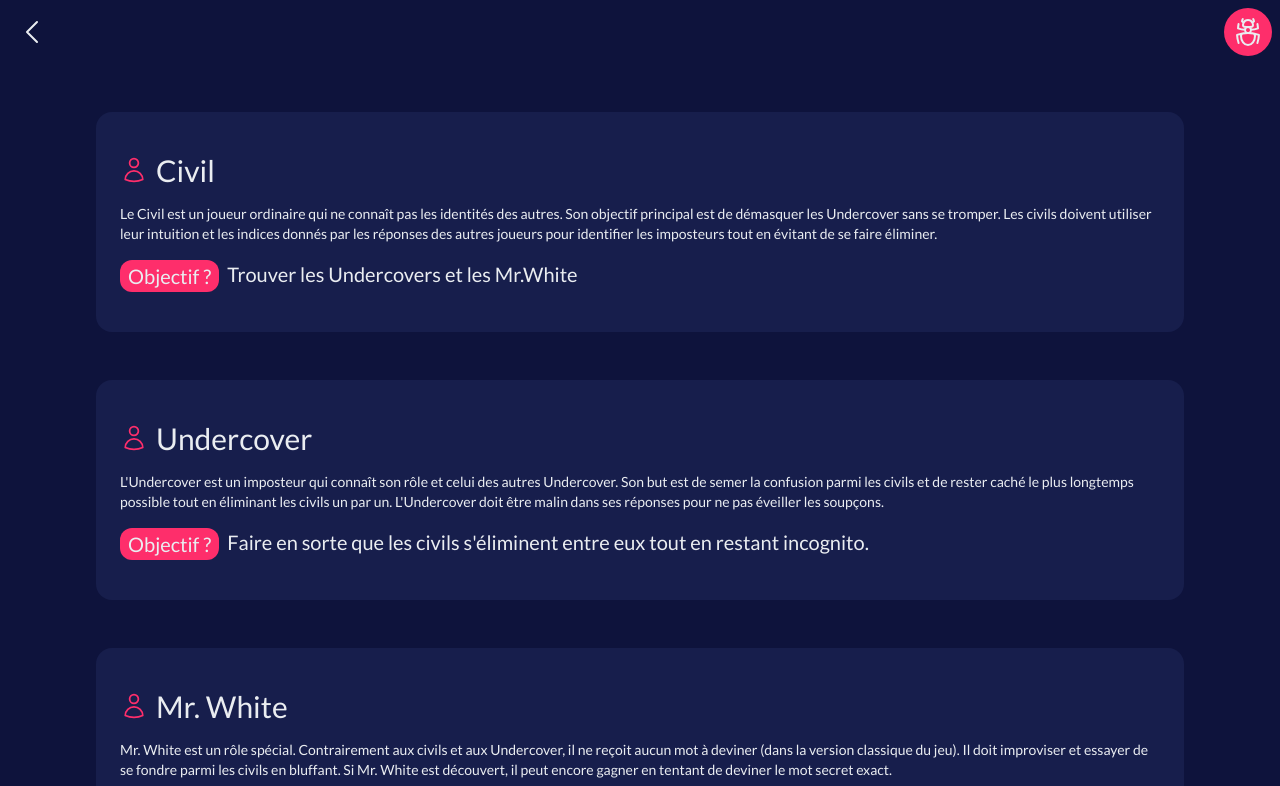
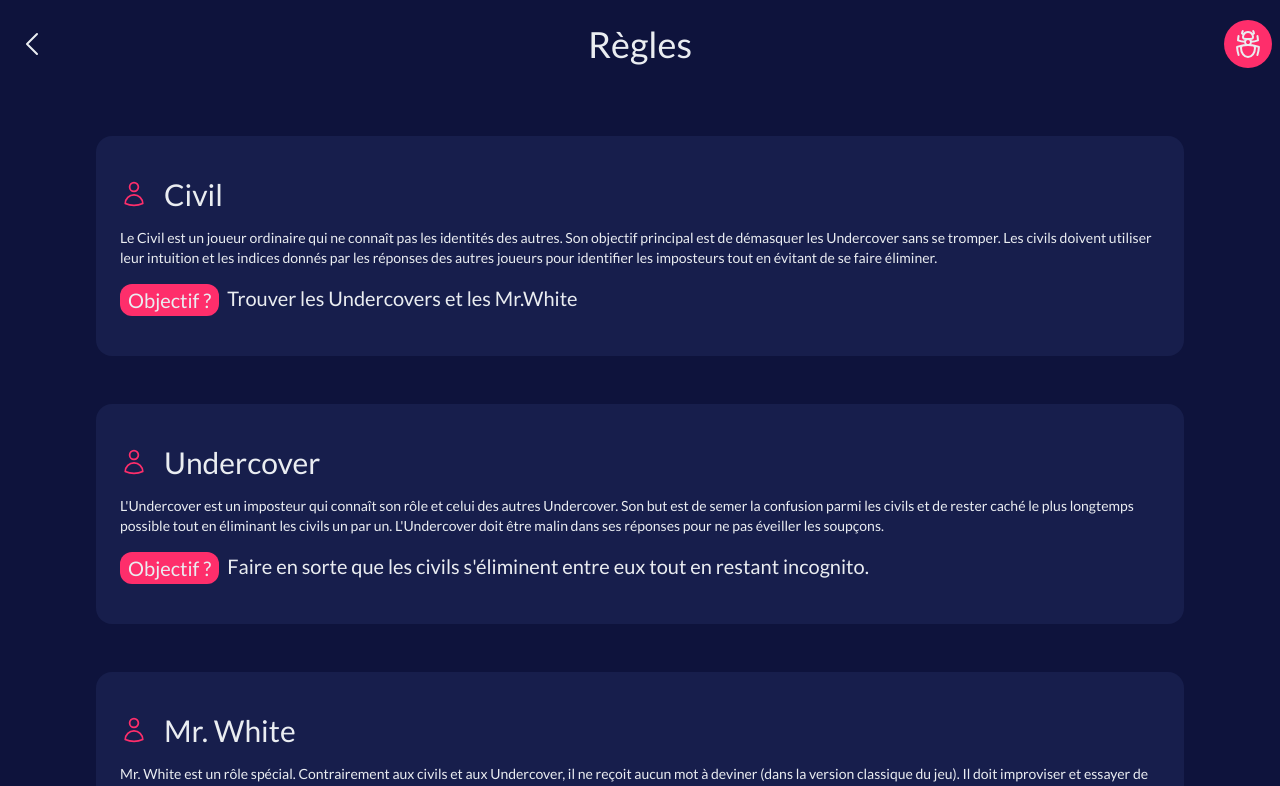
Before and after one commit to LalbaAnthony/undercover, a Vue app in the folder front/: page /rules in a window 1280 px wide. Shown: the top 786 px of the page. Built offline with nearby package versions, Linux system fonts and the light colour scheme; no server answers.

Commit message:
Continue

```diff
--- a/front/src/components/HeaderComponent.vue
+++ b/front/src/components/HeaderComponent.vue
@@ -6,7 +6,7 @@
     <button v-else class="rounded-full p-2 hover:bg-light-dark" @click="goBack">
       <ChevronLeftIcon class="size-8" />
     </button>
-    <h1 class="text-center text-4xl my-4">{{ VITE_APP_NAME }}</h1>
+    <h1 class="text-center text-4xl my-4">{{ route?.meta?.title || VITE_APP_NAME }}</h1>
     <button v-if="undercoverStore.DEBUG" class="rounded-full p-2 bg-primary" @click="undercoverStore.printGameState()">
       <BugAntIcon class="size-8" />
     </button>
--- a/front/src/components/undercover/PlayerComponent.vue
+++ b/front/src/components/undercover/PlayerComponent.vue
@@ -22,7 +22,7 @@
 
     <!-- Role popup -->
     <Panel v-if="showInfo" :show="showInfo" @hide="showInfo = false">
-      <Word :word="undercoverStore.getPlayerWord(props.player.id)" />
+      <Word v-if="props.player.role !== 'white'" :word="undercoverStore?.getPlayerWord(props.player.id)" />
       <Role :role="undercoverStore.getRole(props.player.role)" />
     </Panel>
   </div>
--- a/front/src/components/undercover/RoleComponent.vue
+++ b/front/src/components/undercover/RoleComponent.vue
@@ -1,5 +1,5 @@
 <template>
-  <div class="flex flex-row gap-2 items-center">
+  <div class="flex flex-row gap-4 items-center">
     <UserIcon class="text-primary size-7" />
     <h4 class="text-3xl my-4">{{ props.role?.name }}</h4>
   </div>
--- a/front/src/components/undercover/WordComponent.vue
+++ b/front/src/components/undercover/WordComponent.vue
@@ -1,5 +1,5 @@
 <template>
-  <div class="flex flex-row gap-2 items-center">
+  <div class="flex flex-row gap-4 items-center">
     <ChatBubbleLeftEllipsisIcon class="text-primary size-7" />
     <h4 class="text-3xl my-4">{{ props.word }}</h4>
   </div>
--- a/front/src/router/index.js
+++ b/front/src/router/index.js
@@ -16,8 +16,14 @@ router.beforeEach((to, from, next) => {
     undercoverStore.resetGame()
   }
 
-  if (to.name === 'game' && undercoverStore.isGameRunning !== true) {
-    next({path: '/'})
+  if (to.name === 'game' && !undercoverStore.isGameRunning) {
+    next({ name: 'setup' })
+    return;
+  }
+
+  if (to.name === 'setup' && undercoverStore.isGameRunning) {
+    next({ name: 'game' })
+    return;
   }
 
   document.title = VITE_APP_NAME;
--- a/front/src/router/routes.js
+++ b/front/src/router/routes.js
@@ -5,7 +5,7 @@ const routes = [
     name: 'setup',
     component: () => import('../pages/SetupPage.vue'),
     meta: {
-      title: 'Initialisation',
+      title: 'Configuration',
       private: false,
     },
   },
```
